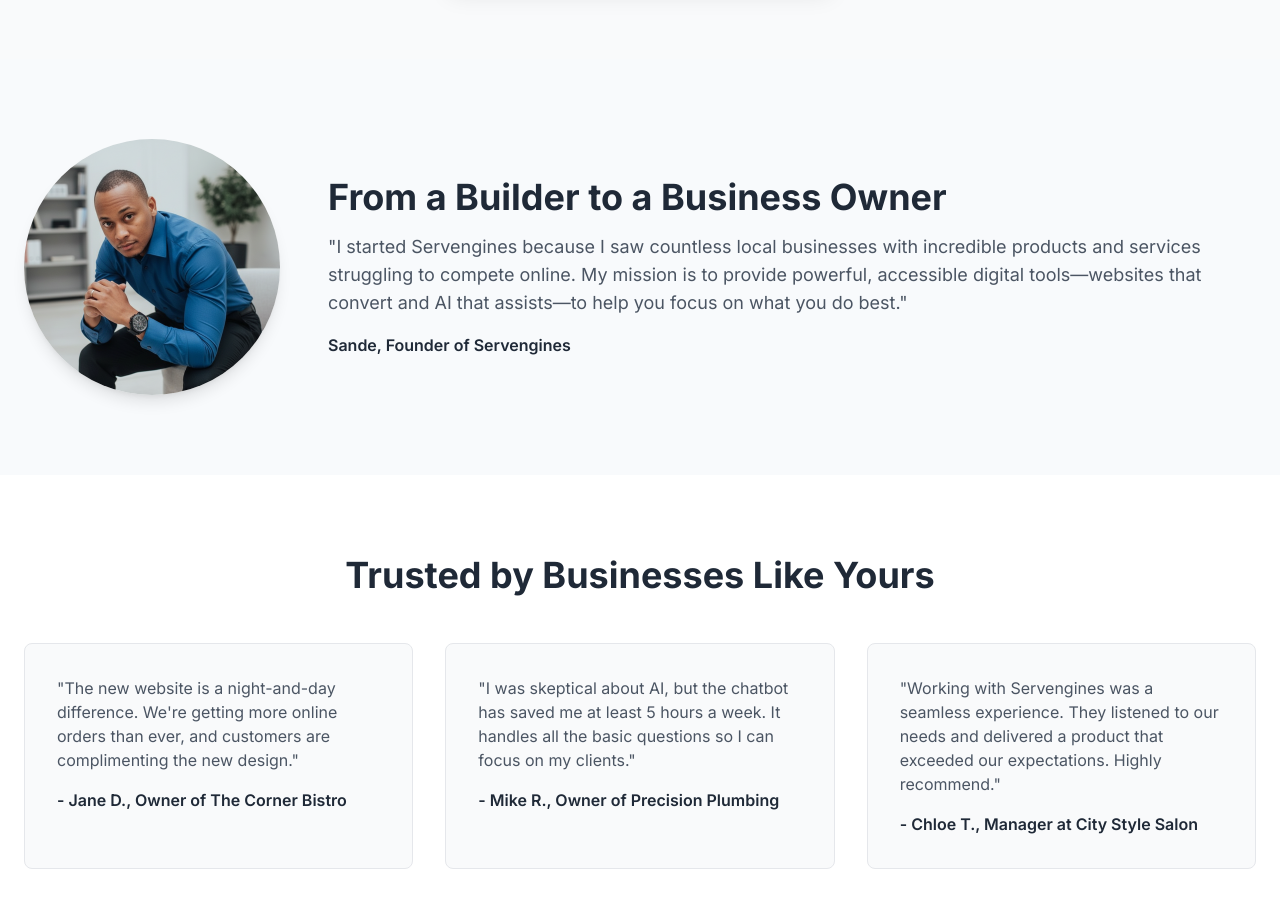
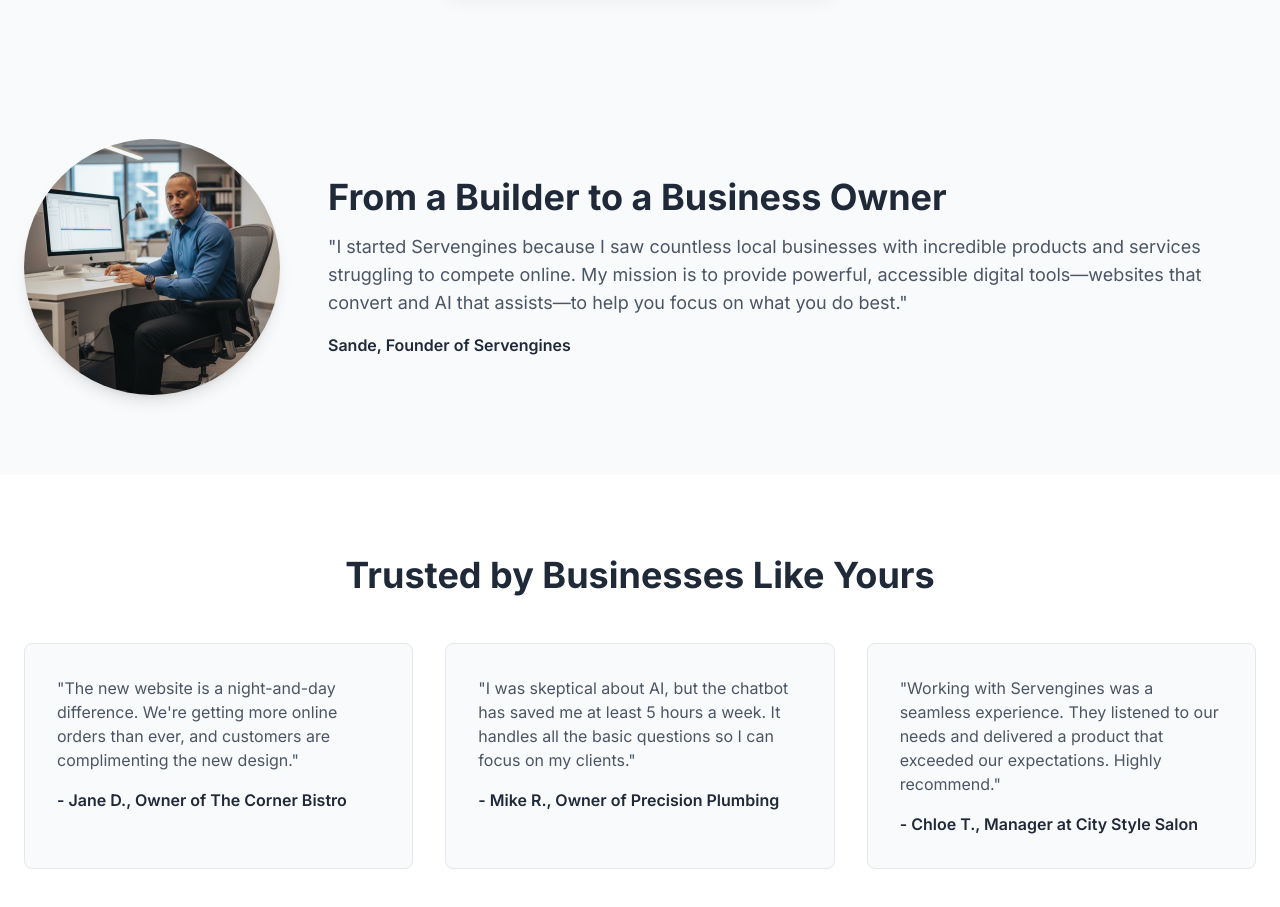
Before and after one commit to CyberSanderson/servengines, a Next.js app: page / in a window 1280 px wide. Shown: the part 4160-5067 px from the top of the page. Built offline with nearby package versions, Linux system fonts and the light colour scheme.

Commit message:
updated founder picture

```diff
--- a/src/app/about/page.tsx
+++ b/src/app/about/page.tsx
@@ -41,7 +41,7 @@
               className="w-full md:w-1/2"
             >
               <Image
-                src="/sande-headshot.png"
+                src="/sanderson.png"
                 alt="Sande, Founder of Servengines"
                 width={500}
                 height={500}
--- a/src/components/Founder.tsx
+++ b/src/components/Founder.tsx
@@ -23,7 +23,7 @@
         <div className="flex flex-col md:flex-row items-center gap-12">
           <div className="w-48 h-48 md:w-64 md:h-64 rounded-full bg-white shadow-lg flex-shrink-0 overflow-hidden">
             {/* NOTE: You will need to replace this image with your own headshot */}
-            <Image src="/sande-headshot.png" alt="Founder of Servengines" width={256} height={256} className="w-full h-full object-cover" />
+            <Image src="/sanderson.png" alt="Founder of Servengines" width={256} height={256} className="w-full h-full object-cover" />
           </div>
           <div className="text-center md:text-left">
             <h2 className="text-4xl font-bold text-gray-800">From a Builder to a Business Owner</h2>
```
Also changed, not shown: public/sanderson.png (added).
